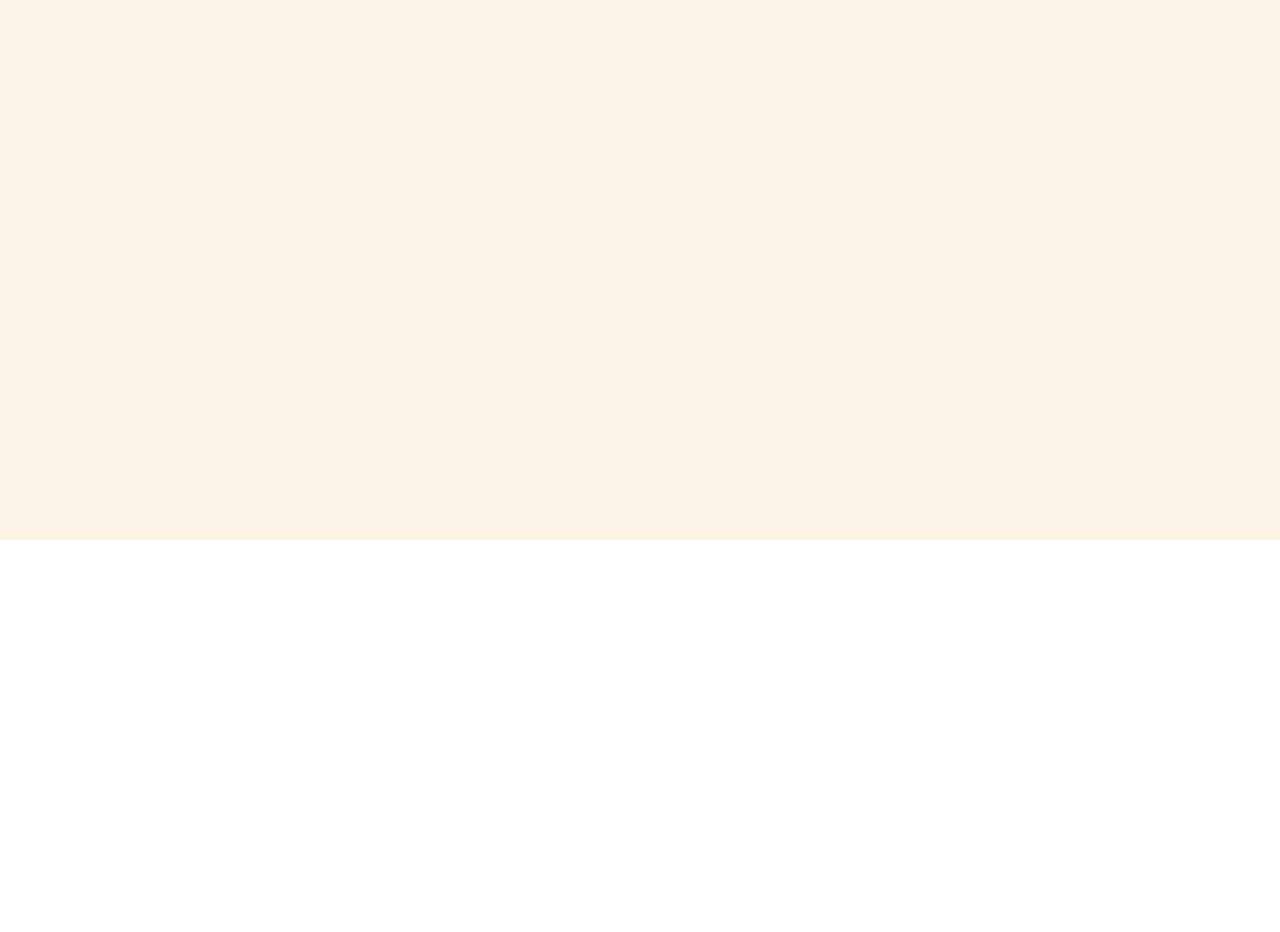
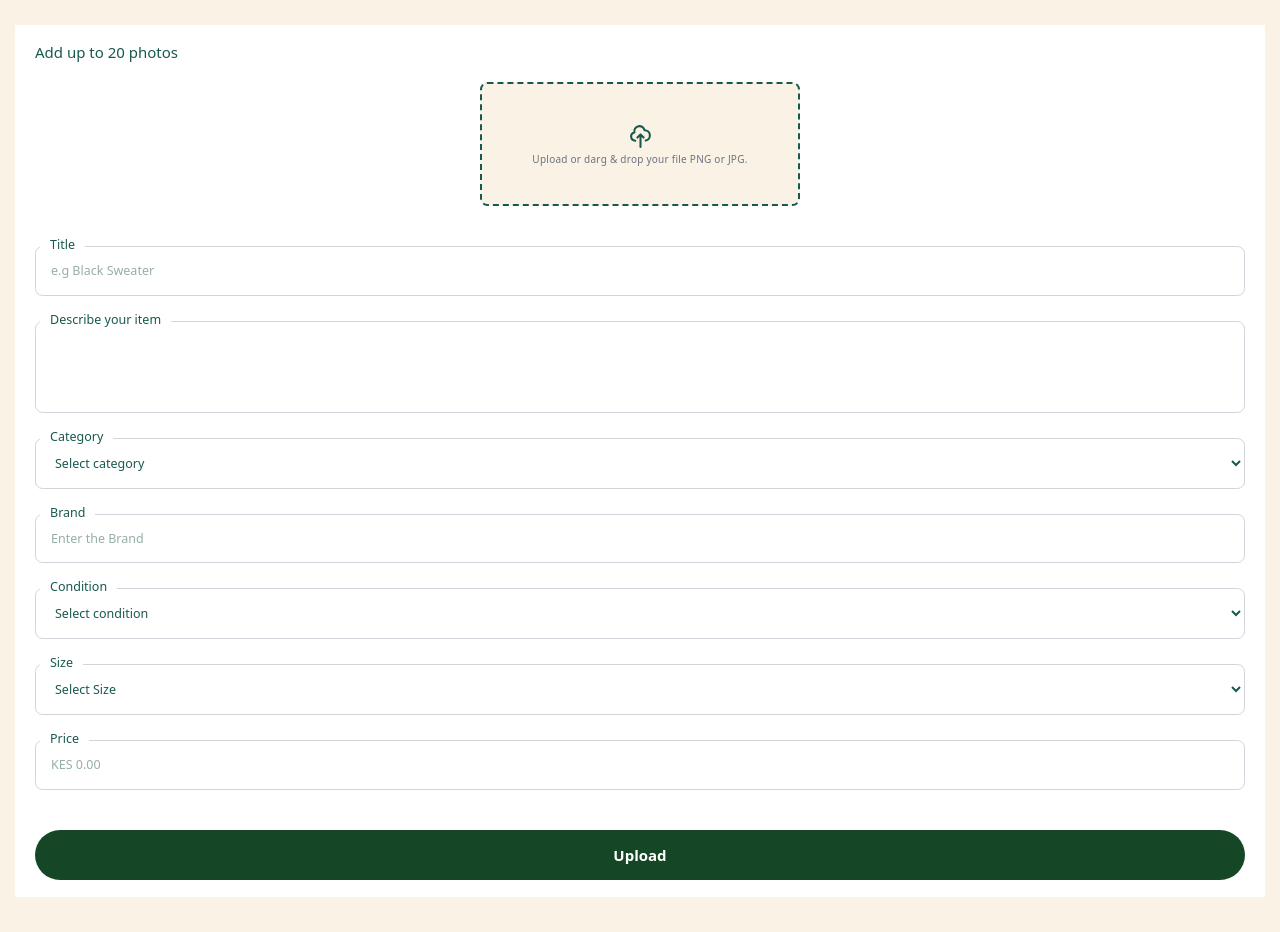
Before and after one commit to PhillipNzau/mtush-frontend, an Angular app: page /sell in a window 1280 px wide. Shown: the part 260-1192 px from the top of the page. Before the commit the page ends 800 px from the top, so only its background shows below. Built offline with nearby package versions, Linux system fonts and the light colour scheme; what prettier-plugin-tailwindcss would draw is missing.

Commit message:
add item page

```diff
--- a/src/app/dashboard/components/sell-item/sell-item.component.html
+++ b/src/app/dashboard/components/sell-item/sell-item.component.html
@@ -1,7 +1,160 @@
-<section class="h-screen bg-[#FAF3E6]">
+<section class="h-auto min-h-screen bg-primaryBg">
   <mtush-header
     [isMenuOpen]="isMenuOpen"
     [activeRoute]="activeRoute"
     (clickedEvent)="isMenuOpen = !isMenuOpen"
   ></mtush-header>
+
+  <div class="px-6 py-14">
+    <p class="mb-11 font-textBold text-4xl">Sell an item</p>
+
+    <form class="bg-primaryWhite py-7 px-8">
+      <p class="mb-8 text-2xl">Add up to 20 photos</p>
+
+      <label
+        for="dropzone-file"
+        class="mx-auto mb-16 flex w-full max-w-lg cursor-pointer flex-col items-center rounded-xl border-2 border-dashed border-primaryGreen bg-primaryBg px-6 py-16 text-center"
+      >
+        <svg
+          xmlns="http://www.w3.org/2000/svg"
+          class="h-10 w-10 text-primaryGreen"
+          fill="none"
+          viewBox="0 0 24 24"
+          stroke="currentColor"
+          stroke-width="2"
+        >
+          <path
+            stroke-linecap="round"
+            stroke-linejoin="round"
+            d="M7 16a4 4 0 01-.88-7.903A5 5 0 1115.9 6L16 6a5 5 0 011 9.9M15 13l-3-3m0 0l-3 3m3-3v12"
+          />
+        </svg>
+
+        <p class="mt-2 tracking-wide text-gray-500">
+          Upload or darg & drop your file PNG or JPG.
+        </p>
+
+        <input id="dropzone-file" type="file" class="hidden" />
+      </label>
+
+      <div class="relative mt-6 mr-0 mb-0 ml-0 w-full space-y-10">
+        <!-- title -->
+        <div class="relative">
+          <p
+            class="absolute -mt-4 mr-0 mb-0 ml-2 bg-white px-4 pt-0 pb-0 text-xl font-medium text-primaryGreen"
+          >
+            Title
+          </p>
+          <input
+            placeholder="e.g Black Sweater"
+            type="text"
+            class="mt-2 mr-2 mb-0 ml-0 block w-full rounded-xl border border-gray-300 bg-white p-6 text-xl placeholder-lightGreen focus:border-primaryGreen focus:outline-none"
+          />
+        </div>
+        <!-- Description -->
+        <div class="relative">
+          <p
+            class="absolute -mt-4 mr-0 mb-0 ml-2 bg-white px-4 pt-0 pb-0 text-xl font-medium text-primaryGreen"
+          >
+            Describe your item
+          </p>
+          <textarea
+            placeholder="e.g. In mint condition"
+            rows="4"
+            type="text"
+            class="mt-2 mr-2 mb-0 ml-0 block w-full resize-none rounded-xl border border-gray-300 bg-white p-4 text-xl placeholder-lightGreen focus:border-primaryGreen focus:outline-none"
+          >
+          </textarea>
+        </div>
+        <!-- Category -->
+        <div class="relative">
+          <p
+            class="absolute -mt-4 mr-0 mb-0 ml-2 bg-white px-4 pt-0 pb-0 text-xl font-medium text-primaryGreen"
+          >
+            Category
+          </p>
+          <select
+            class="mt-2 mr-2 mb-0 ml-0 block w-full rounded-xl border border-gray-300 bg-white p-6 text-xl placeholder-lightGreen focus:border-primaryGreen focus:outline-none"
+          >
+            <option disabled selected>Select category</option>
+            <option>Homer</option>
+            <option>Marge</option>
+            <option>Bart</option>
+            <option>Lisa</option>
+            <option>Maggie</option>
+          </select>
+        </div>
+        <!-- Brand -->
+        <div class="relative">
+          <p
+            class="absolute -mt-4 mr-0 mb-0 ml-2 bg-white px-4 pt-0 pb-0 text-xl font-medium text-primaryGreen"
+          >
+            Brand
+          </p>
+          <input
+            placeholder="Enter the Brand"
+            type="text"
+            class="mt-2 mr-2 mb-0 ml-0 block w-full rounded-xl border border-gray-300 bg-white p-6 text-xl placeholder-lightGreen focus:border-primaryGreen focus:outline-none"
+          />
+        </div>
+        <!-- Condition -->
+        <div class="relative">
+          <p
+            class="absolute -mt-4 mr-0 mb-0 ml-2 bg-white px-4 pt-0 pb-0 text-xl font-medium text-primaryGreen"
+          >
+            Condition
+          </p>
+          <select
+            class="mt-2 mr-2 mb-0 ml-0 block w-full rounded-xl border border-gray-300 bg-white p-6 text-xl placeholder-lightGreen focus:border-primaryGreen focus:outline-none"
+          >
+            <option disabled selected>Select condition</option>
+            <option>Homer</option>
+            <option>Marge</option>
+            <option>Bart</option>
+            <option>Lisa</option>
+            <option>Maggie</option>
+          </select>
+        </div>
+        <!-- Size -->
+        <div class="relative">
+          <p
+            class="absolute -mt-4 mr-0 mb-0 ml-2 bg-white px-4 pt-0 pb-0 text-xl font-medium text-primaryGreen"
+          >
+            Size
+          </p>
+          <select
+            class="mt-2 mr-2 mb-0 ml-0 block w-full rounded-xl border border-gray-300 bg-white p-6 text-xl placeholder-lightGreen focus:border-primaryGreen focus:outline-none"
+          >
+            <option disabled selected>Select Size</option>
+            <option>Homer</option>
+            <option>Marge</option>
+            <option>Bart</option>
+            <option>Lisa</option>
+            <option>Maggie</option>
+          </select>
+        </div>
+        <!-- Price -->
+        <div class="relative">
+          <p
+            class="absolute -mt-4 mr-0 mb-0 ml-2 bg-white px-4 pt-0 pb-0 text-xl font-medium text-primaryGreen"
+          >
+            Price
+          </p>
+          <input
+            placeholder="KES 0.00"
+            type="text"
+            class="mt-2 mr-2 mb-0 ml-0 block w-full rounded-xl border border-gray-300 bg-white p-6 text-xl placeholder-lightGreen focus:border-primaryGreen focus:outline-none"
+          />
+        </div>
+
+        <div class="relative">
+          <button
+            class="mt-6 w-full rounded-full bg-secondaryGreen py-6 px-40 text-2xl font-bold text-white hover:cursor-pointer"
+          >
+            Upload
+          </button>
+        </div>
+      </div>
+    </form>
+  </div>
 </section>
--- a/src/styles.scss
+++ b/src/styles.scss
@@ -30,7 +30,6 @@
 *::after {
   box-sizing: border-box;
   margin: 0;
-  border: 0;
   padding: 0;
   background: none;
   line-height:1;
--- a/tailwind.config.js
+++ b/tailwind.config.js
@@ -4,11 +4,14 @@ module.exports = {
   theme: {
     extend: {
       colors: {
-        primaryYellow: '#F7D861',
-        primaryGreen: '#2B5B5D',
-        secondaryGreen: '#154726',
-        orange: '#F1753F',
-        textYellow: '#E8AF02'
+        primaryYellow: 'hsl(48, 90%, 67%)',
+        primaryGreen: 'hsl(171, 58%, 22%)',
+        secondaryGreen: 'hsl(140, 54%, 18% )',
+        lightGreen: 'hsla(152, 13%, 64%, 1)',
+        orange: 'hsl(18, 86%, 60%)',
+        textYellow: 'hsl(45, 98%, 46%)',
+        primaryWhite: 'hsl(0, 0%, 100%)',
+        primaryBg: 'hsl(39, 67%, 94%)',
       },
       fontFamily: {
         'textFont': ['FoundersRegular', 'sans-serif'],
```
